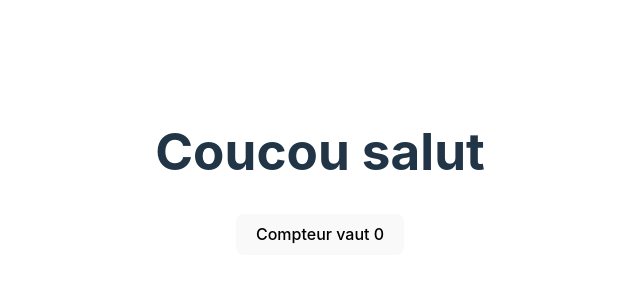
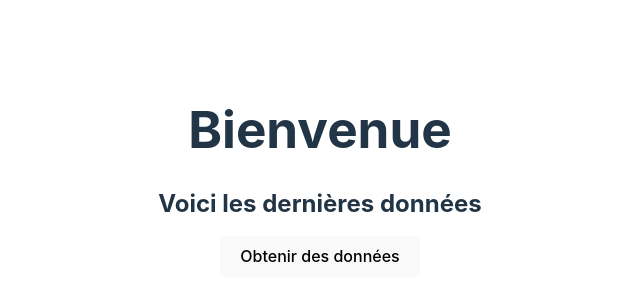
Before and after one commit to PDG-Javass/IJass, a Svelte app in the folder client/: page / in a window 1280 px wide. Shown: the part 228-528 px from the top of the page, without its empty margins (320-960 px from the left). Built offline with nearby package versions, Linux system fonts and the light colour scheme.

Commit message:
[FEATURE] First communication infrastructure (#16)
* feat: First comm infrastructure

* fix: Fix formatting

```diff
--- a/client/src/App.svelte
+++ b/client/src/App.svelte
@@ -1,10 +1,38 @@
 <script lang="ts">
-  import Counter from "./lib/Counter.svelte";
+  const URL = "https://server-xxcwjwt7qq-ue.a.run.app/coucou";
+
+  async function getData() {
+    const res = await fetch(URL);
+    const text = await res.text();
+
+    if (res.ok) {
+      return text;
+    } else {
+      throw new Error(text);
+    }
+  }
+
+  let data;
+
+	function handleClick() {
+		data = getData();
+	}
 </script>
 
 <main>
-  <h1>Coucou salut</h1>
-  <Counter />
+  <h1>Bienvenue</h1>
+  <h2>Voici les dernières données</h2>
+
+  {#if data != undefined}
+    {#await data}
+      <p>...veuillez patienter</p>
+    {:then content}
+      <p>Le serveur dit {data}</p>
+    {:catch error}
+      <p style="color: red">Erreur</p>
+    {/await}
+  {/if}
+  <button on:click={handleClick}>Obtenir des données</button>
 </main>
 
 <style>
--- a/client/src/lib/Counter.svelte
+++ /dev/null
@@ -1,10 +0,0 @@
-<script lang="ts">
-  let count: number = 0
-  const increment = () => {
-    count += 1
-  }
-</script>
-
-<button on:click={increment}>
-  Compteur vaut {count}
-</button>
```
Also changed, not shown: 2 other files (tests, documents, lock files or other folders).
